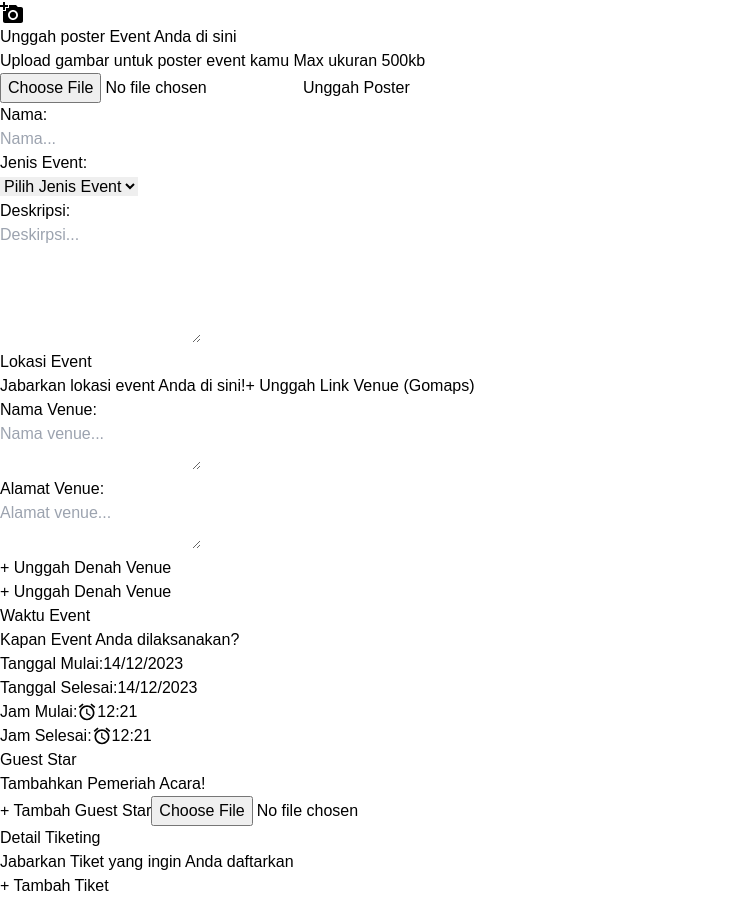
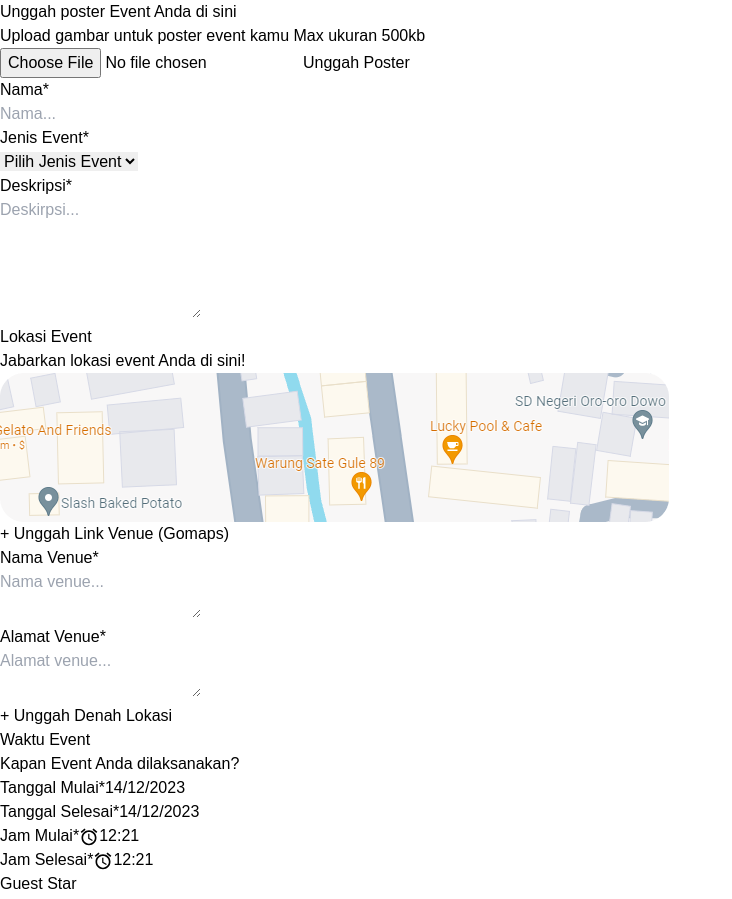
Before and after one commit to Capstone-Kelompok-11/local-art-and-culture-fe, a React (Vite) app in the folder lokasani/: page /newevent in a window 1280 px wide. Shown: the part 4076-4975 px from the top of the page, without its empty margins (0-732 px from the left). Built offline with nearby package versions, Linux system fonts and the light colour scheme.

Commit message:
add popup gmaps and denah lokasi

```diff
--- a/lokasani/package.json
+++ b/lokasani/package.json
@@ -18,7 +18,7 @@
     "react": "^18.2.0",
     "react-chartjs-2": "^5.2.0",
     "react-cookie": "^6.1.1",
-    "react-datepicker": "^4.23.0",
+    "react-datepicker": "^4.24.0",
     "react-dom": "^18.2.0",
     "react-router-dom": "^6.19.0",
     "redux": "^4.2.1"
--- a/lokasani/src/pages/adminEvent/newevent.jsx
+++ b/lokasani/src/pages/adminEvent/newevent.jsx
@@ -1,7 +1,6 @@
 /* eslint-disable no-unused-vars */
 import React, { useState } from "react";
 import AddAPhotoIcon from "@mui/icons-material/AddAPhoto";
-import SearchIcon from "@mui/icons-material/Search";
 import CloseIcon from "@mui/icons-material/Close";
 import TextsmsIcon from "@mui/icons-material/Textsms";
 import NotificationsActiveIcon from "@mui/icons-material/NotificationsActive";
@@ -14,6 +13,7 @@ import Sidebar from "../../component/adminEvent/Sidebar";
 import DatePicker from "react-datepicker";
 import "react-datepicker/dist/react-datepicker.css";
 import imageSearching from "../../assets/img/image-searching.png";
+import imageGmaps from "../../assets/img/img-gmaps.png";
 
 function NewEvent() {
   // function poster
@@ -67,15 +67,11 @@ function NewEvent() {
 
   const handleGuestUpload = (event) => {
     event.preventDefault();
-    setGuest([
-      ...guest,
-      { nama: nameGuest, peran: jobGuest, image: imageGuestPreview },
-    ]);
     setIsPopupGuestOpen(false);
     setNameGuest("");
     setJobGuest("");
     setImageGuestPreview(null);
-    console.log(guest);
+    console.log(guest, nameGuest, jobGuest);
   };
   const handlePopupUploadGuest = () => {
     setIsPopupGuestOpen(true);
@@ -89,13 +85,7 @@ function NewEvent() {
       };
       reader.readAsDataURL(file);
     }
-    setGuest((prevGuests) => {
-      const lastGuest = prevGuests[prevGuests.length - 1];
-      return [
-        ...prevGuests.slice(0, prevGuests.length - 1),
-        { ...lastGuest, image: file },
-      ];
-    });
+    setGuest({ image: file });
   };
   const handleDragOverGuest = (event) => {
     event.preventDefault();
@@ -110,13 +100,7 @@ function NewEvent() {
       };
       reader.readAsDataURL(file);
     }
-    setGuest((prevGuests) => {
-      const lastGuest = prevGuests[prevGuests.length - 1];
-      return [
-        ...prevGuests.slice(0, prevGuests.length - 1),
-        { ...lastGuest, image: file },
-      ];
-    });
+    setGuest({ image: file });
   };
   const handleGuestClick = () => {
     document.getElementById("uploadGuest").click();
@@ -124,6 +108,28 @@ function NewEvent() {
   const handleCloseGuestIconClick = () => {
     setGuest(null);
     setImageGuestPreview(null);
+  };
+
+  // function Gmaps
+  const [gmaps, setGmaps] = useState(null);
+  const [isPopupGmapsOpen, setIsPopupGmapsOpen] = useState(false);
+  const handleGmapsUpload = (event) => {
+    setIsPopupGmapsOpen(false);
+    console.log(gmaps);
+  };
+  const handlePopupUploadGmaps = () => {
+    setIsPopupGmapsOpen(true);
+  };
+
+  // function Denah Lokasi
+  const [denah, setDenah] = useState(null);
+  const [isPopupDenahOpen, setIsPopupDenahOpen] = useState(false);
+  const handleDenahUpload = (event) => {
+    setIsPopupDenahOpen(false);
+    console.log(denah);
+  };
+  const handlePopupUploadDenah = () => {
+    setIsPopupDenahOpen(true);
   };
 
   const [poster1, setPoster1] = useState(null);
@@ -171,20 +177,10 @@ function NewEvent() {
         {/* header start */}
         <div className="bg-white flex items-center justify-between py-7 rounded-sm">
           <div className="pl-5">
-            <h1 className="text-3xl font-bold">Add New Event</h1>
+            <h1 className="text-4xl font-bold">Tambah Event Baru</h1>
           </div>
           <div>
             <div className="flex items-center">
-              <div className="flex items-center relative mr-5">
-                <SearchIcon className="ml-3 cursor-pointer absolute" />
-                <CloseIcon className="ml-[315px] cursor-pointer absolute" />
-                <input
-                  type="text"
-                  name="name"
-                  placeholder="Cari apa"
-                  className="w-[350px] py-1 pl-12 bg-[#F2F2F2] rounded-full"
-                />
-              </div>
               <div className="flex mr-16 gap-x-6">
                 <a className="cursor-pointer">
                   <TextsmsIcon className="text-[#253E8D]" />
@@ -208,12 +204,13 @@ function NewEvent() {
         <div className="bg-gray-200 pl-3 pr-3">
           <div className="grid grid-cols-1 gap-1 p-2">
             <div className="col-span-1 bg-white p-4 rounded-md relative">
-              <h1 className="text-3xl font-bold text-sm">Tentang Eventmu</h1>
-              <span className="text-[#999999] ml-1">
+              <h1 className="text-3xl font-bold mt-2 text-[30px] ml-4">
+                Tentang Eventmu
+              </h1>
+              <span className="text-[#999999] ml-4">
                 Masukkan detail event-mu di sini!
               </span>
-
-              <div className="flex items-center mt-4 space-x-8 justify-center">
+              <div className="flex items-center space-x-8 justify-center">
                 {/* Kolom Unggah */}
                 <div className="border-dashed border-2 w-1/2 h-[300px] border-gray-400 p-8 rounded-md aspect-w-1 aspect-h-1">
                   <div className="flex flex-col items-center">
@@ -320,7 +317,7 @@ function NewEvent() {
                   <div className="grid grid-cols-1 gap-4">
                     <div className="col-span-1 " style={{ width: "400px" }}>
                       <h1 className="text-3xl font-bold text-sm text-[#768DD5]">
-                        Nama:
+                        Nama*
                       </h1>
                       <input
                         type="text"
@@ -332,7 +329,7 @@ function NewEvent() {
                     </div>
                     <div className="col-span-1">
                       <h1 className="text-3xl font-bold text-sm text-[#768DD5]">
-                        Jenis Event:
+                        Jenis Event*
                       </h1>
                       <select
                         value={eventType}
@@ -347,7 +344,7 @@ function NewEvent() {
                     </div>
                     <div className="col-span-1 " style={{ width: "400px" }}>
                       <h1 className="text-3xl font-bold text-sm text-[#768DD5]">
-                        Deskripsi:
+                        Deskripsi*
                       </h1>
                       <textarea
                         type="text"
@@ -364,93 +361,203 @@ function NewEvent() {
             </div>
           </div>
 
-          {/* lokasi event */}
+          {/* lokasi event start */}
           <div className="grid grid-cols-2 gap-3 p-2">
             <div className="col-span-4 sm:col-span-2 md:col-span-1 bg-white p-1 rounded-md relative">
-              <h1 className="text-3xl font-bold text-sm">Lokasi Event</h1>
-              <span className="text-[#999999] ml-1">
+              <h1 className="text-3xl font-bold text-2xl ml-3 mt-5">
+                Lokasi Event
+              </h1>
+              <span className="text-[#999999] text-sm ml-3 mt-5">
                 Jabarkan lokasi event Anda di sini!
               </span>
-              <button className="flex items-center justify-center cursor-pointer bg-[#3653B0] hover:bg-blue-800 text-white py-2 px-4 rounded-full  w-full">
+              <div className="mt-3 p-3">
+                <img src={imageGmaps} alt="Maps" />
+              </div>
+              <div className="flex justify-center">
+                <button
+                  onClick={handlePopupUploadGmaps}
+                  className="mt-2 mx-auto cursor-pointer bg-[#3653B0] hover:bg-blue-800 text-white py-2 rounded-full w-11/12"
+                >
                   + Unggah Link Venue (Gomaps)
                 </button>
-              <div className="grid grid-cols-2">
-                <div className="col-span-1 p-2 " style={{ width: "200px" }}>
+
+                {/* popup Gmaps start */}
+                {isPopupGmapsOpen && (
+                  <div>
+                    <div className="fixed inset-0 flex items-center justify-center z-40">
+                      <div
+                        className="absolute inset-0 bg-gray-800 opacity-50"
+                        onClick={() => setIsPopupGmapsOpen(false)}
+                      ></div>
+                      <div className="w-6/12 bg-white p-4 rounded-lg z-50">
+                        <h1 className="text-2xl px-5 mt-3 font-semibold mb-3 pb-2 border-b-2">
+                          Unggah Link Lokasi Gmaps
+                        </h1>
+                        <div className="mx-auto mt-3 flex items-center justify-center rounded-lg text-center w-[600px] h-[222px] border-dashed border-[#828282]">
+                          <label className="text-[#828282] text-sm">
+                            * Maps akan muncul setelah kamu unggah link Google
+                            Maps Venue
+                          </label>
+                        </div>
+                        <div className="flex flex-col items-start mt-4 px-5">
+                          <label
+                            className="font-semibold text-xl"
+                            htmlFor="uploadGmaps"
+                          >
+                            Tambahkan Link Google Maps Venue
+                          </label>
+                        </div>
+                        <div className="mb-4">
+                          <div className="flex justify-between mt-2 px-5 w-full">
+                            <input
+                              type="text"
+                              id="uploadGmaps"
+                              className="outline outline-1 outline-[#828282] rounded-full w-8/12 px-4"
+                              placeholder="https://maps"
+                              onChange={(e) => setGmaps(e.target.value)}
+                            />
+                            <button
+                              className="px-10 py-2 rounded-[20px] focus:outline-none text-white bg-[#253E8D]"
+                              onClick={() => handleGmapsUpload()}
+                            >
+                              Tambahkan
+                            </button>
+                          </div>
+                        </div>
+                      </div>
+                    </div>
+                  </div>
+                )}
+                {/* popup Gmaps end */}
+              </div>
+              <div className="flex justify-between mt-3 ml-3">
+                <div className="col-span-1 p-2 " style={{ width: "240px" }}>
                   <h1 className="text-3xl font-bold text-sm text-[#768DD5]">
-                    Nama Venue:
+                    Nama Venue*
                   </h1>
                   <textarea
                     type="text"
                     value={namaDescription}
                     onChange={(e) => setNamaDescription(e.target.value)}
                     placeholder="Nama venue..."
-                    className="bg-[#F2F2F2] mt-2 p-5 rounded-md border border-gray-300 w-full"
+                    className="bg-[#F2F2F2] mt-2 p-5 resize-none rounded-md border border-gray-300 w-full"
                   />
                 </div>
-                <div className="col-span-1 p-2" style={{ width: "200px" }}>
+                <div className="col-span-1 p-2 mr-3" style={{ width: "240px" }}>
                   <h1 className="text-3xl font-bold text-sm text-[#768DD5]">
-                    Alamat Venue:
+                    Alamat Venue*
                   </h1>
                   <textarea
                     type="text"
                     value={alamatDescription}
                     onChange={(e) => setAlamatDescription(e.target.value)}
                     placeholder="Alamat venue..."
-                    className="bg-[#F2F2F2] mt-2 p-5 rounded-md border border-gray-300 w-full"
+                    className="bg-[#F2F2F2] mt-2 p-5 resize-none rounded-md border border-gray-300 w-full"
                   />
                 </div>
+              </div>
+              <div className="flex justify-center mb-3">
+                <button
+                  onClick={handlePopupUploadDenah}
+                  className="mt-2 mx-auto cursor-pointer bg-[#3653B0] hover:bg-blue-800 text-white py-2 rounded-full w-11/12"
+                >
+                  + Unggah Denah Lokasi
+                </button>
+                {/* popup Denah Lokasi start */}
+                {isPopupDenahOpen && (
                   <div>
-                  <label
-                    htmlFor="poster"
-                    className="cursor-pointer bg-[#3653B0] hover:bg-blue-800 text-white py-2 px-4 rounded-full ml-2 text-sm"
-                  >
-                    + Unggah Denah Venue
+                    <div className="fixed inset-0 flex items-center justify-center z-40">
+                      <div
+                        className="absolute inset-0 bg-gray-800 opacity-50"
+                        onClick={() => setIsPopupDenahOpen(false)}
+                      ></div>
+                      <div className="w-6/12 bg-white p-4 rounded-[24px] z-50">
+                        <h1 className="text-2xl px-5 mt-3 font-semibold mb-3 pb-2 border-b-2">
+                          Unggah Denah Lokasi
+                        </h1>
+                        <div className="mx-auto mt-3 flex items-center justify-center rounded-lg text-center w-[600px] h-[222px] border-dashed border-[#828282]">
+                          <label className="text-[#828282] text-sm">
+                            *Gambar Denah akan Muncul setelah Anda Unggah Foto
+                            Denah
                           </label>
                         </div>
-                <div>
+                        <div className="mb-2">
+                          <div className="mt-4 px-5 w-full flex flex-col">
+                            <div className="w-full text-center bg-[#3653B0] py-2 rounded-full cursor-pointer">
                               <label
-                    htmlFor="poster"
-                    className="cursor-pointer bg-[#3653B0] hover:bg-blue-800 text-white py-2 px-4 rounded-full ml-2 text-sm"
+                                htmlFor="thumbnailDenah"
+                                className="text-white text-center cursor-pointer"
                               >
-                    + Unggah Denah Venue
+                                + Unggah Gambar Thumbnail Denah Venue
                               </label>
+                            </div>
+                            <input
+                              type="file"
+                              id="thumbnailDenah"
+                              className="hidden"
+                              accept="image/*"
+                            />
+                            <div className="w-full mt-2 text-center bg-[#3653B0] py-2 rounded-full cursor-pointer">
+                              <label
+                                htmlFor="denahPDF"
+                                className="text-white text-center cursor-pointer"
+                              >
+                                + Unggah Denah Venue (PDF)
+                              </label>
+                            </div>
+
+                            <input
+                              type="file"
+                              id="denahPDF"
+                              className="hidden"
+                              accept=".pdf"
+                            />
                           </div>
                         </div>
                       </div>
+                    </div>
+                  </div>
+                )}
+                {/* popup Denah Lokasi end */}
+              </div>
+            </div>
+            {/* lokasi event end */}
 
             {/* Waktu event */}
             <div className="grid grid-cols-1 gap-1">
               <div className="col-span-4 sm:col-span-2 md:col-span-1 bg-white p-4 rounded-md relative">
-                <h1 className="text-3xl font-bold text-sm">Waktu Event</h1>
-                <span className="text-[#999999] ml-1">
+                <h1 className="text-3xl font-bold mt-2">Waktu Event</h1>
+                <span className="text-[#999999] ml-1 text-sm">
                   Kapan Event Anda dilaksanakan?
                 </span>
                 <div className="grid grid-cols-2">
                   <div className="mt-4">
-                    <label className="block text-sm font-medium text-[#768DD5] mb-2">
-                      Tanggal Mulai:
+                    <label className="block text-medium font-semibold text-[#768DD5] mb-2">
+                      Tanggal Mulai*
                     </label>
                     <DatePicker
                       selected={startDate}
                       onChange={(date) => setStartDate(date)}
                       dateFormat="dd/MM/yyyy"
+                      className="bg-[#F2F2F2] px-2 pl-3 w-11/12 rounded-[10px]"
                     />
                   </div>
 
                   <div className="mt-4">
-                    <label className="block text-sm font-medium text-[#768DD5] mb-2">
-                      Tanggal Selesai:
+                    <label className="block text-medium font-semibold text-[#768DD5] mb-2">
+                      Tanggal Selesai*
                     </label>
                     <DatePicker
                       selected={endDate}
                       onChange={(date) => setEndDate(date)}
                       dateFormat="dd/MM/yyyy"
+                      className="bg-[#F2F2F2] px-2 pl-3 w-11/12 rounded-[10px]"
                     />
                   </div>
 
                   <div className="mt-4">
-                    <label className="block text-sm font-medium text-[#768DD5] mb-2">
-                      Jam Mulai:
+                    <label className="block text-medium font-semibold text-[#768DD5] mb-2">
+                      Jam Mulai*
                     </label>
                     <AccessAlarmIcon
                       fontSize="small"
@@ -469,8 +576,8 @@ function NewEvent() {
                   </div>
 
                   <div className="mt-4">
-                    <label className="block text-sm font-medium text-[#768DD5] mb-2">
-                      Jam Selesai:
+                    <label className="block text-medium font-semibold text-[#768DD5] mb-2">
+                      Jam Selesai*
                     </label>
                     <AccessAlarmIcon
                       fontSize="small"
@@ -491,16 +598,16 @@ function NewEvent() {
               </div>
 
               {/* Guest start */}
-              <div className="col-span-4 sm:col-span-4 md:col-span-1 bg-white mt-2 p-4 rounded-md relative">
+              <div className="col-span-4 sm:col-span-4 md:col-span-1 bg-white mt-2 pb-6 p-4 rounded-md relative">
                 <div className="flex flex-col justify-between ">
-                  <h1 className="text-3xl font-bold text-sm">Guest Star</h1>
-                  <span className="text-[#999999] ml-1">
+                  <h1 className="text-3xl font-bold">Guest Star</h1>
+                  <span className="text-[#999999] ml-1 text-sm">
                     Tambahkan Pemeriah Acara!
                   </span>
-                  <div className="flex justify-center">
-                    <div className="border-dashed border-2 mt-2 border-gray-400 flex items-center p-5 py-7 mx-2 rounded-md aspect-w-1 aspect-h-1">
+                  <div className="flex mt-5 items-center justify-center">
+                    <div className="border-dashed h-32 border-2 mt-2 border-gray-400 justify-center flex items-center p-5 py-7 mx-2 rounded-[24px] aspect-w-1 aspect-h-1">
                       <label
-                        className="block text-sm font-medium cursor-pointer text-[#828282] mt-2"
+                        className="block text-sm font-medium cursor-pointer text-[#828282]"
                         onClick={handlePopupUploadGuest}
                       >
                         + Tambah Guest Star
@@ -513,27 +620,29 @@ function NewEvent() {
                         className="hidden"
                       />
                     </div>
-                    {guest ? (
+                    {/* {guest ? (
                       guest.map((guest, index) => (
                         <div
                           key={index}
-                          className="rounded-md relative w-4/12 flex flex-col mt-2 mx-2 bg-light-yellow rounded-lg shadow-md hover:bg-tan ring-[#768DD5] ring-1"
+                          className="rounded-md relative h-32 w-4/12 flex flex-col mt-2 mx-2 bg-light-yellow rounded-[24px] shadow-md hover:bg-tan ring-[#768DD5] ring-1"
                         >
                           <CloseIcon
                             onClick={handleCloseGuestIconClick}
                             fontSize="small"
                             className="absolute -mt-[8px] bg-[#3653B0] rounded-full text-white -mr-[10px] right-0 cursor-pointer"
                           />
+                          {guest.image && (
                             <img
-                            src={guest.image}
+                              src={URL.createObjectURL(guest.image)}
                               className="object-cover h-[90px]"
                               alt="Deskripsi gambar"
                             />
+                          )}
                         </div>
                       ))
                     ) : (
                       <div></div>
-                    )}
+                    )} */}
                   </div>
                 </div>
                 {/* popup guest start */}
@@ -644,13 +753,15 @@ function NewEvent() {
 
           <div className="grid grid-cols-1 gap-1 p-2">
             <div className="col-span-1 bg-white p-4 rounded-md relative">
-              <h1 className="text-3xl font-bold text-sm">Detail Tiketing</h1>
-              <span className="text-[#999999] ml-1">
+              <div className="flex justify-between items-center mb-4">
+                <div>
+                  <h1 className="text-3xl font-bold">Detail Tiketing</h1>
+                  <span className="text-[#999999] text-sm">
                     Jabarkan Tiket yang ingin Anda daftarkan
                   </span>
-              <div className="flex p-4">
-                <button className="ml-auto cursor-pointer bg-[#3653B0] hover:bg-blue-800 text-white py-2 px-4 rounded-full ml-2 text-sm">
-                  + Tambah Tiket
+                </div>
+                <button className="cursor-pointer bg-[#3653B0] py-2 hover:bg-blue-800 text-white px-5 rounded-full text-sm">
+                  + Tambah Tiket*
                 </button>
               </div>
 
```
Also changed, not shown: lokasani/src/assets/img/img-gmaps.png (added), 1 other file (tests, documents, lock files or other folders). Lines whose indentation alone changed are shown as unchanged.
